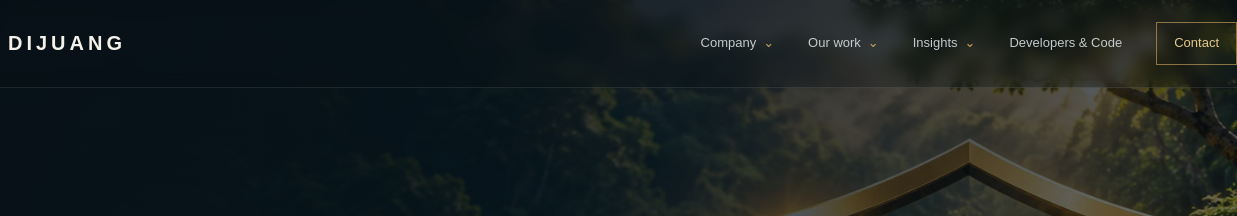
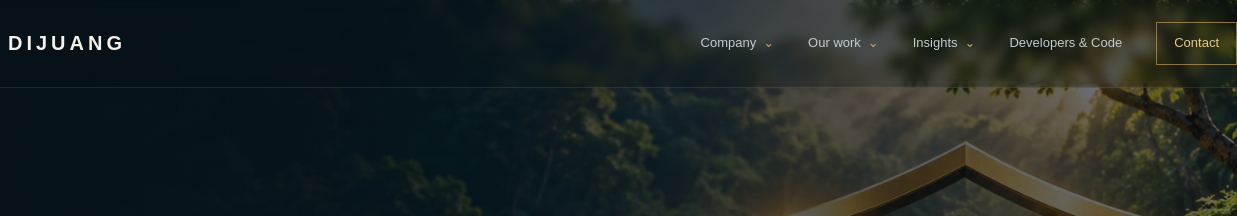
Before and after one commit to Orim-busa/TRUSTNG-, a plain HTML site: page public_site/dijuang/index.html in a window 1280 px wide. Shown: the top 216 px of the page, 43-1280 px from the left. Drawn offline with Linux system fonts and the light colour scheme.

Commit message:
Place DIJUANG spring image behind homepage content

```diff
--- a/public_site/assets/dijuang.css
+++ b/public_site/assets/dijuang.css
@@ -508,51 +508,33 @@ summary:focus-visible,
 }
 
 /* DIJUANG HOMEPAGE: full-page natural spring background */
+/* DIJUANG HOMEPAGE: full-page spring photograph behind all content */
 body.dijuang-home {
-  position: relative;
-  isolation: isolate;
-  background: transparent;
-}
-
-body.dijuang-home::before {
-  content: "";
-  position: fixed;
-  inset: 0;
-  z-index: -2;
-  background-image: url("/assets/dijuang-spring-hero.webp");
-  background-size: cover;
-  background-position: center center;
-  background-repeat: no-repeat;
-  transform: scale(1.01);
-}
-
-body.dijuang-home::after {
-  content: "";
-  position: fixed;
-  inset: 0;
-  z-index: -1;
-  pointer-events: none;
   background:
-    linear-gradient(90deg,
-      rgba(8, 17, 23, .88) 0%,
-      rgba(8, 17, 23, .68) 48%,
-      rgba(8, 17, 23, .42) 100%),
-    linear-gradient(180deg,
-      rgba(8, 17, 23, .48) 0%,
-      rgba(8, 17, 23, .18) 45%,
-      rgba(8, 17, 23, .82) 100%);
+    linear-gradient(90deg, rgba(8,17,23,.76), rgba(8,17,23,.34)),
+    linear-gradient(180deg, rgba(8,17,23,.32), rgba(8,17,23,.52)),
+    url("/assets/dijuang-spring-hero.webp") center center / cover fixed no-repeat;
 }
 
 body.dijuang-home header {
   position: relative;
-  z-index: 10;
-  background: rgba(8, 17, 23, .28);
-  backdrop-filter: blur(8px);
+  z-index: 2;
+  background: rgba(8,17,23,.24);
+  backdrop-filter: blur(6px);
+}
+
+body.dijuang-home main {
+  position: relative;
+  z-index: 1;
 }
 
 body.dijuang-home .hero {
-  grid-template-columns: 1fr;
+  display: grid;
+  grid-template-columns: minmax(0, 1fr);
   min-height: 690px;
+  align-items: center;
+  padding-top: 80px;
+  padding-bottom: 100px;
 }
 
 body.dijuang-home .hero > div:first-child {
@@ -564,21 +546,21 @@ body.dijuang-home .hero-copy {
 }
 
 body.dijuang-home .visual {
-  display: none;
+  display: none !important;
 }
 
 body.dijuang-home .meaning {
-  background: rgba(10, 22, 29, .58);
+  background: rgba(10,22,29,.48);
+  backdrop-filter: blur(4px);
+}
+
+body.dijuang-home .principle {
+  background: rgba(15,29,37,.58);
   backdrop-filter: blur(5px);
 }
 
-body.dijuang-home .principle {
-  background: rgba(15, 29, 37, .72);
-  backdrop-filter: blur(6px);
-}
-
 body.dijuang-home .product-section {
-  background: rgba(10, 22, 29, .88);
+  background: rgba(10,22,29,.70);
   color: var(--paper);
 }
 
@@ -591,16 +573,29 @@ body.dijuang-home .product-card p {
 }
 
 body.dijuang-home .product-visual {
-  background: rgba(255, 255, 255, .08);
-  border-color: rgba(201, 164, 95, .3);
+  background: rgba(255,255,255,.08);
+  border-color: rgba(201,164,95,.3);
 }
 
 body.dijuang-home .closing {
-  background: rgba(10, 22, 29, .42);
+  background: rgba(10,22,29,.48);
 }
 
 body.dijuang-home footer {
-  background: rgba(8, 17, 23, .7);
+  background: rgba(8,17,23,.65);
+}
+
+@media (max-width: 800px) {
+  body.dijuang-home {
+    background-attachment: scroll;
+    background-position: center center;
+  }
+
+  body.dijuang-home .hero {
+    min-height: 620px;
+    padding-top: 75px;
+    padding-bottom: 90px;
+  }
 }
 
 @media (max-width: 800px) {
--- a/public_site/dijuang/index.html
+++ b/public_site/dijuang/index.html
@@ -71,12 +71,6 @@
         </div>
       </div>
 
-      <div class="visual">
-        <img class="spring-hero"
-             src="/assets/dijuang-spring-hero.webp"
-             alt="A natural spring emerging from rock in a protected forest setting">
-        <div class="visual-caption">Protection · Continuity · Trust</div>
-      </div>
     </section>
 
     <section class="meaning" id="meaning">
```
